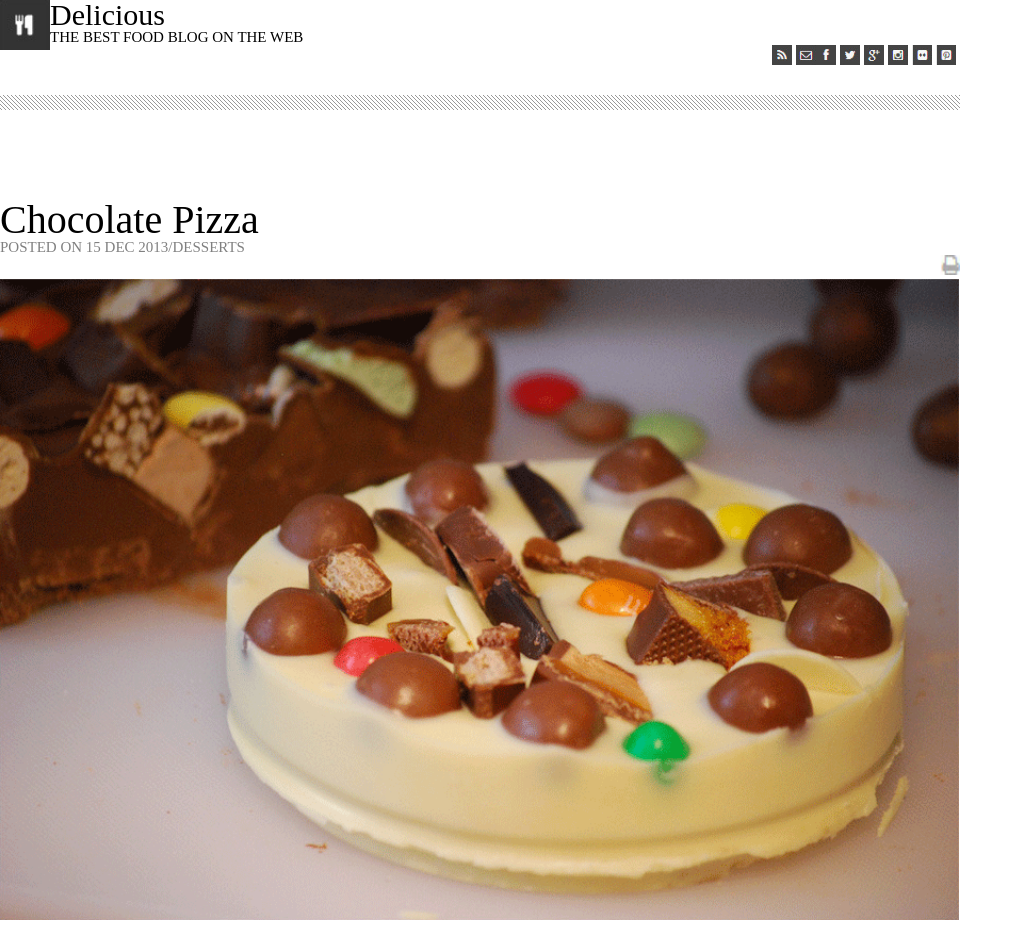
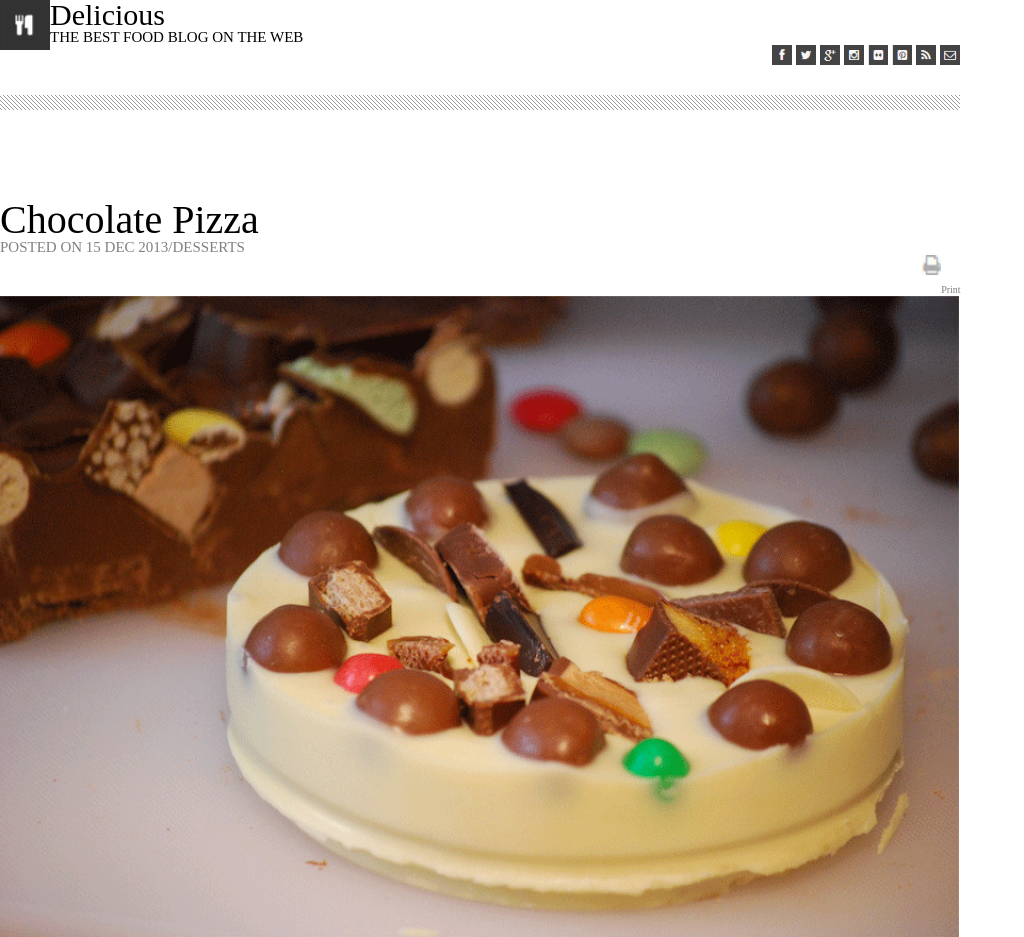
Before and after one commit to ChuckAlto/chocolate-pizza, a plain HTML site: page index.html in a window 1280 px wide. Shown: the top 937 px of the page, without its empty margins (0-1024 px from the left). Drawn offline with Linux system fonts and the light colour scheme.

Commit message:
added print

```diff
--- a/index.html
+++ b/index.html
@@ -11,23 +11,25 @@
     <img class="imgOne" src="img/logo.png" alt="restaurant logo">
     <h1 class="h1One">Delicious</h1>
     <h2 class="h2One">THE BEST FOOD BLOG ON THE WEB</h2>
-    <ul class="ulOne">
-      <li style="display: inline;"><a href="#"><img src="img/fb-icon.png" alt="facebook icon" style="width:20px; height:20px;"></a></li>
-      <li style="display: inline;"><a href="#"><img src="img/twit-icon.png" alt="twitter icon" style="width:20px; height:20px;"></a></li>
-      <li style="display: inline;"><a href="#"><img src="img/gp-icon.png" alt="google plus icon" style="width:20px; height:20px;"></a></li>
-      <li style="display: inline;"><a href="#"><img src="img/insta-icon.png" alt="instagram icon" style="width:20px; height:20px;"></a></li>
-      <li style="display: inline;"><a href="#"><img src="img/flic-icon.png" alt="flic icon" style="width:20px; height:20px;"></a></li>
-      <li style="display: inline;"><a href="#"><img src="img/pint-icon.png" alt="pinterest icon" style="width:20px; height:20px;"></a></li>
-    </ul>
+
     <ul class="ulTwo">
       <li style="display: inline;"><a href="#"><img src="img/rss-icon.png" alt="rss icon" style="width:20px; height:20px;"></a></li>
       <li style="display: inline;"><a href="#"><img src="img/mail-icon.png" alt="email icon" style="width:20px; height:20px;"></a></li>
+    </ul>
+    <ul class="ulOne">
+      <li><a href="#"><img src="img/fb-icon.png" alt="facebook icon" style="width:20px; height:20px;"></a></li>
+      <li><a href="#"><img src="img/twit-icon.png" alt="twitter icon" style="width:20px; height:20px;"></a></li>
+      <li><a href="#"><img src="img/gp-icon.png" alt="google plus icon" style="width:20px; height:20px;"></a></li>
+      <li><a href="#"><img src="img/insta-icon.png" alt="instagram icon" style="width:20px; height:20px;"></a></li>
+      <li><a href="#"><img src="img/flic-icon.png" alt="flic icon" style="width:20px; height:20px;"></a></li>
+      <li><a href="#"><img src="img/pint-icon.png" alt="pinterest icon" style="width:20px; height:20px;"></a></li>
     </ul>
     <hr class="hrOne">
   </header>
   <main>
     <h1>Chocolate Pizza</h1>
     <h2>POSTED ON 15 DEC 2013/DESSERTS</h2>
+    <p class="pOne">Print</p>
     <a href="#"><img  src="img/print-icon.png" alt="print icon" style="width:20px; height:20px;"></a>
     <img  src="img/choco-pizza.png" alt="chocolate pizza picture">
     <p>For the fig-swirl: Melt butter over medium heat in a saucepan. Add brown sugar and stir to dissolve. Halve all of the figs and toss in the saucepan with water and lemon juice. Cook over medium heat, stirring frequently, until you have a chunky-jammy mixture. Add salt with one or two stirs, set aside and let cool completely.</p></br>
```
